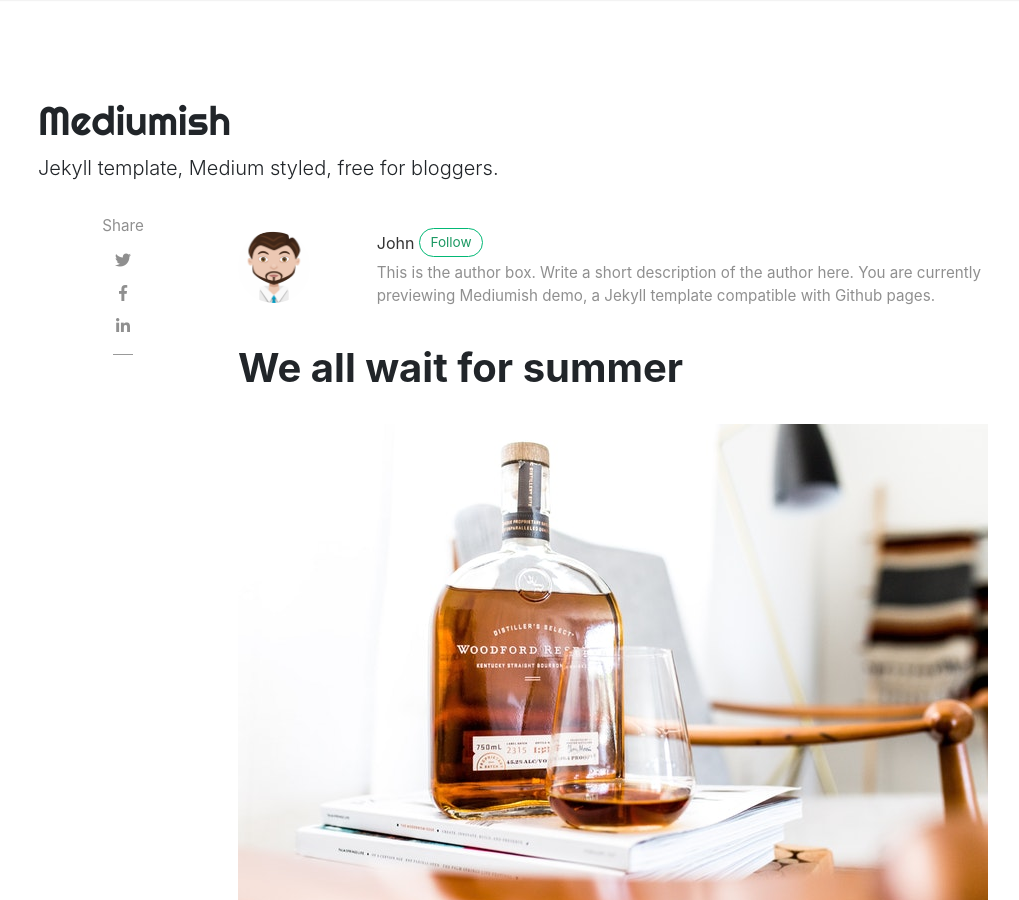
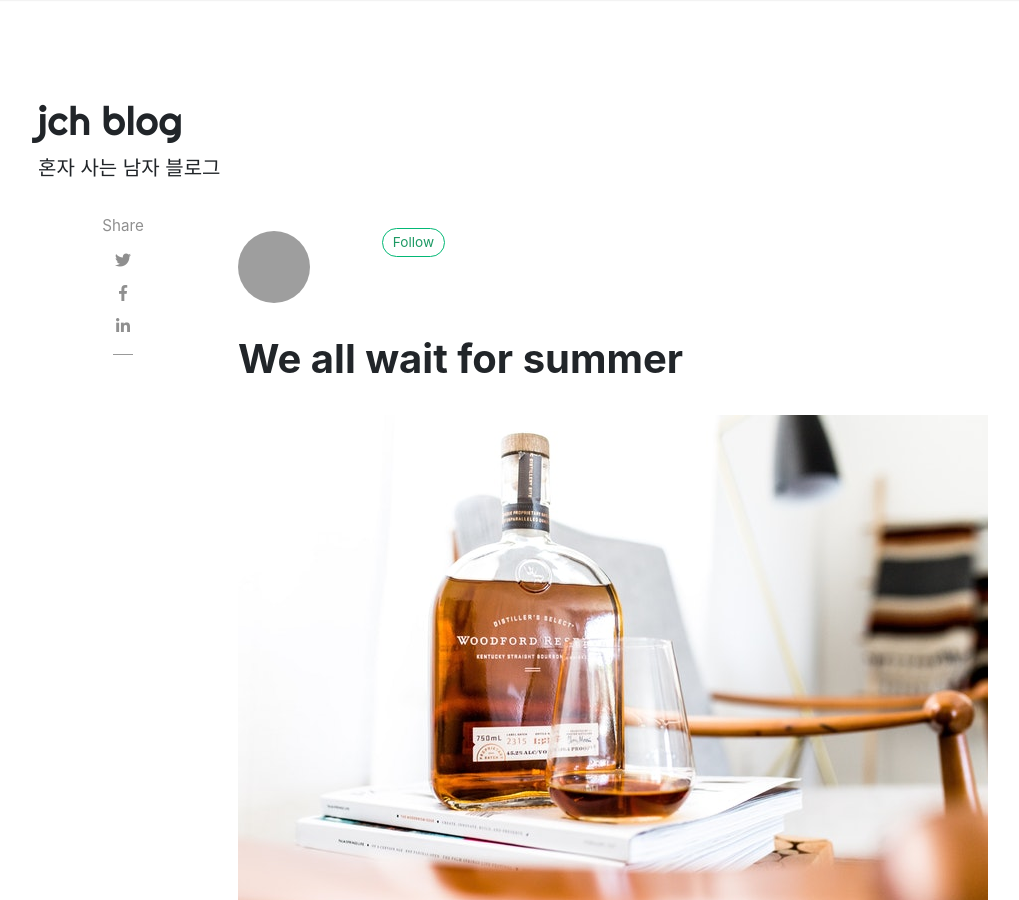
Before and after one commit to jch1223/jch1223.github.io, a Jekyll site: the page built from _posts/2018-01-12-we-all-wait-for-summer.md, in a window 1280 px wide and 900 px high. Shown: the whole window, without its empty margins (47-1066 px from the left). Built offline with Jekyll 4.4.1, drawn with Linux system fonts in a browser that asks for light colours; nearby versions of some CDN libraries; comment, search, counter and statistics services are not loaded; some of the changed text lies outside the part shown; grey boxes are pictures that could not be loaded.

Commit message:
config 수정

```diff
--- a/_config.yml
+++ b/_config.yml
@@ -1,35 +1,23 @@
 # Site
-name: "Mediumish"
-title: "Mediumish"
-description: "Jekyll template, Medium styled, free for bloggers."
+name: "jch blog"
+title: "jch blog"
+description: "혼자 사는 남자 블로그"
 logo: "assets/images/logo.png"
 favicon: "assets/images/logo.png"
 baseurl: /blog
-google_analytics: "UA-46278016-1"
-disqus: "demowebsite"
+google_analytics: ""
+disqus: ""
 mailchimp-list: "https://wowthemes.us11.list-manage.com/subscribe/post?u=8aeb20a530e124561927d3bd8&amp;id=8c3d2d214b"
 include: ["_pages"]
 permalink: /:title/
 
 # Authors
 authors:
-  sal:
-    name: Sal
-    display_name: Sal
-    gravatar: e56154546cf4be74e393c62d1ae9f9d4
-    email: wowthemesnet@gmail.com
-    web: https://www.wowthemes.net
-    twitter: https://twitter.com/wowthemesnet
-    description: "Author of Mediumish, a Bootstrap Medium styled template available for WordPress, HTML, Ghost and Jekyll. You are currently previewing Jekyll template demo."
-  john:
-    name: John
-    display_name: John
-    avatar: "assets/images/avatar.png"
-    gravatar: b1cc14991db7a456fcd761680bbc8f81
-    email: wowthemesnet@gmail.com
-    web: https://www.wowthemes.net
-    twitter: https://twitter.com/wowthemesnet
-    description: "This is the author box. Write a short description of the author here. You are currently previewing Mediumish demo, a Jekyll template compatible with Github pages."
+  name: jch
+  display_name: jch
+  #gravatar: e56154546cf4be74e393c62d1ae9f9d4
+  email: ico1828@gmail.com
+  description: "혼자 사는 남자"
 
 # Plugins
 plugins:
```
